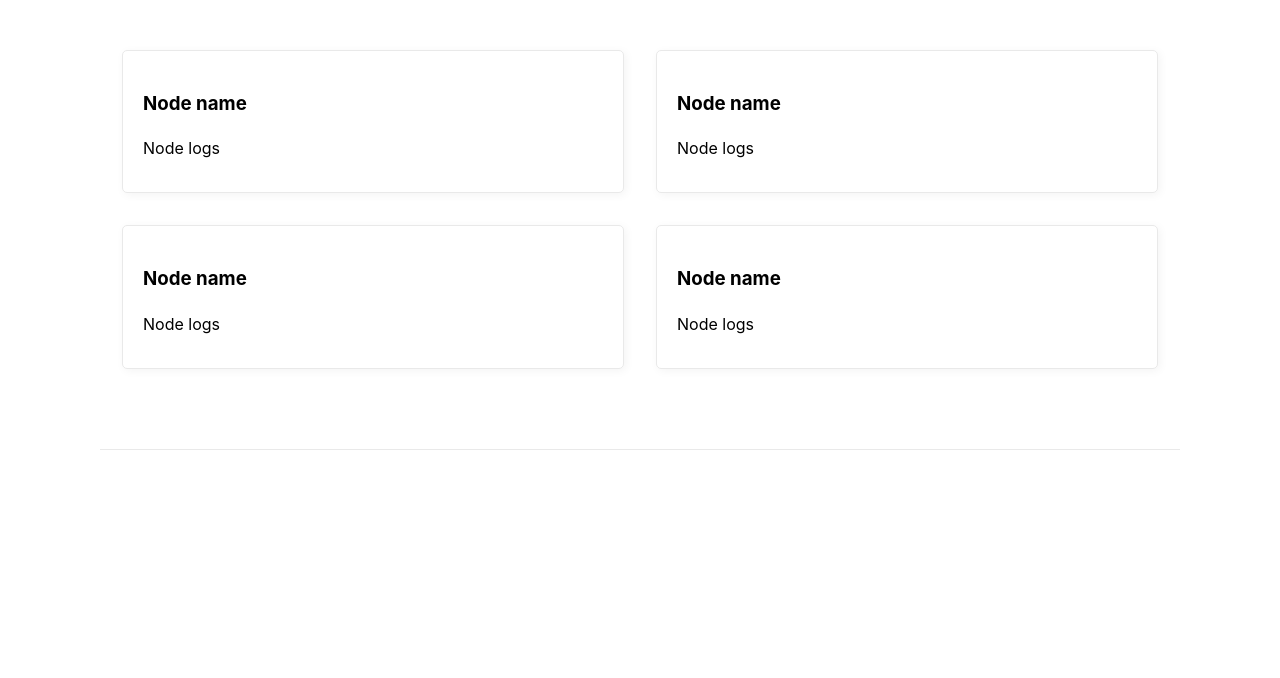
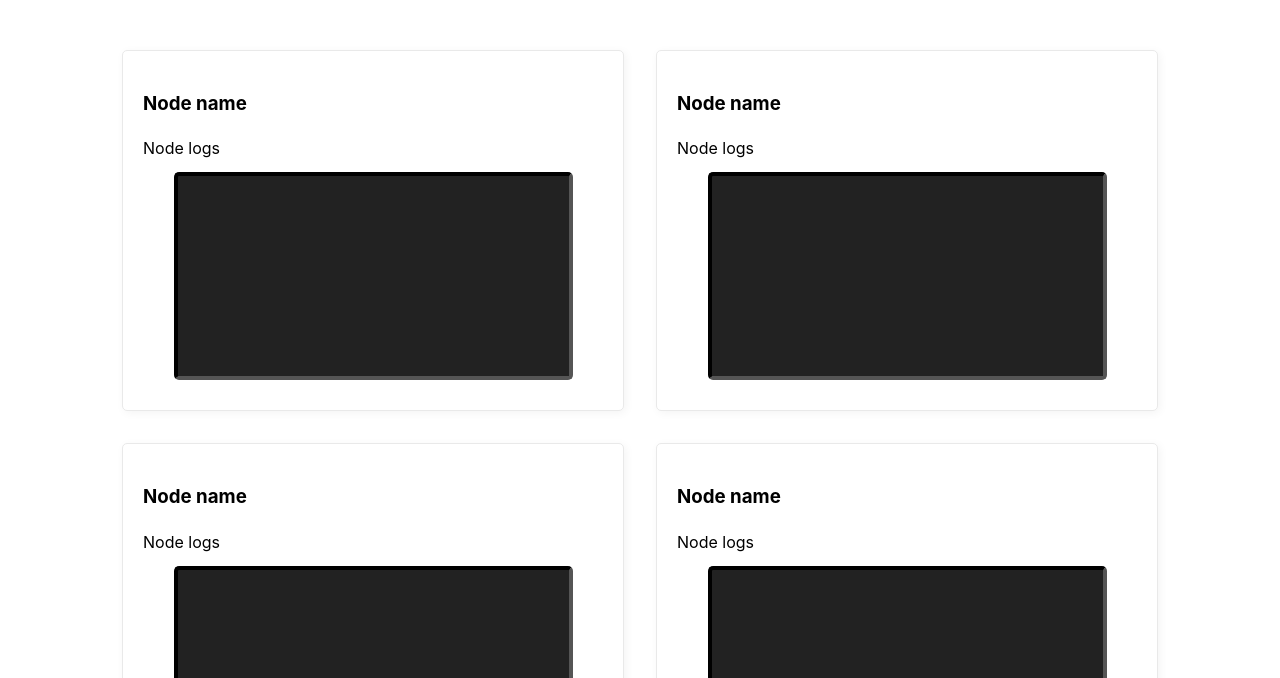
Before and after one commit to Haseeb-Qureshi/p2p_assignment, a plain HTML site: page frontend/index.html in a window 1280 px wide. Shown: the part 122-800 px from the top of the page. Drawn offline with nearby package versions, Linux system fonts and the light colour scheme; a script that the page names is missing.

Commit message:
Update frontend

```diff
--- a/frontend/css.css
+++ b/frontend/css.css
@@ -436,10 +436,55 @@ blockquote footer {
 }
 
 /* Custom styles */
+
+.logs {
+  /*border-radius*/
+  -webkit-border-radius: 0.5em;
+     -moz-border-radius: 0.5em;
+          border-radius: 0.5em;
+  border: 1px solid #C9C993;
+  background: #F0EE7D;
+  height: 99%;
+  width: 99%;
+  margin: 0.5% auto;
+  border: inset #555 4px;
+  background: #222;
+  /*border-radius*/
+  -webkit-border-radius: 0.5em;
+  -moz-border-radius: 0.5em;
+  border-radius: 0.5em;
+  height: 80%;
+  width: 85%;
+  margin: 1em auto;
+  padding: 5%;
+  font-family: "Courier new", "american typewriter";
+  font-weight: 400;
+  font-size: .8em;
+  line-height: 2;
+  letter-spacing: 1.2px;
+  color: #58bf1d;
+  /* CSS3 properties */
+  -webkit-text-shadow: 0px 0px 3px rgba(88,191,29,0.5);
+  -moz-text-shadow: 0px 0px 3px rgba(88,191,29,0.5);
+  -ms-text-shadow: 0px 0px 3px rgba(88,191,29,0.5);
+  -o-text-shadow: 0px 0px 3px rgba(88,191,29,0.5);
+  text-shadow: 0px 0px 3px rgba(88,191,29,0.5);
+  overflow: auto;
+  overflow-wrap: break-word;
+}
+
 ul.logs {
   font-family: monospace;
-  font-size: 12px;
-  list-style: circle;
+  font-size: 10px;
+  list-style: none;
+  padding: 0px;
+  height: 200px;
+  overflow: scroll;
+}
+
+ul.logs li:before {
+    content: '>';
+    margin: 0 1em;
 }
 
 section.cy-wrapper {
--- a/frontend/updater.js
+++ b/frontend/updater.js
@@ -81,9 +81,18 @@ function updateLogs(port) {
   let logs = [];
   LOGS[port].slice(-NUM_LOGS_TO_SHOW).forEach(log => {
     let json = JSON.parse(log);
+    let sent = !!(json["sent"]);
+    let prefix = sent ? "SENT:" : "RECEIVED:";
+    delete json["sent"];
+
     let pairs = [];
     for (let key in json) pairs.push(key + "=" + json[key]);
-    logs.push("<li>" + pairs.join(",") + "</li>");
+    logs.push([
+      "<li class=\"line\">",
+      prefix,
+      pairs.join(","),
+      "</li>"
+    ].join(""));
   });
   $("ul#logs-node" + port % 5000).html(logs.join(""));
 }
```
Also changed, not shown: 1 other file.
